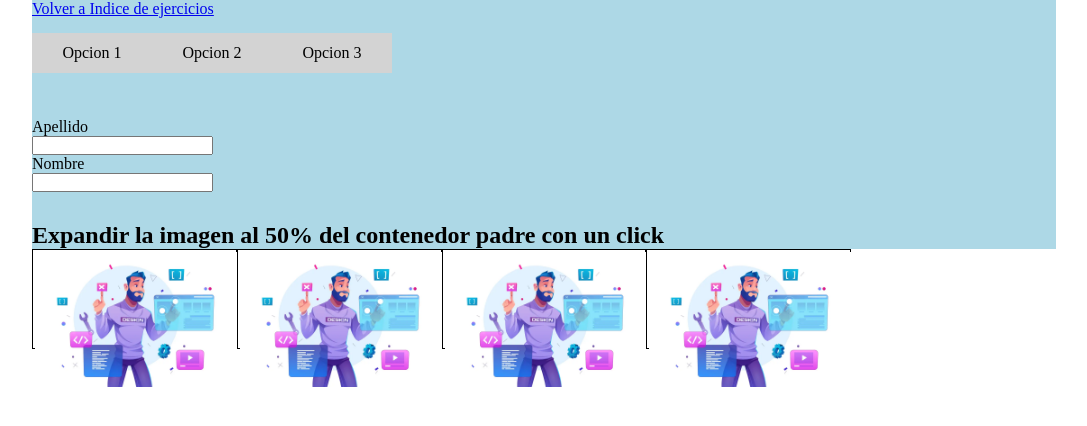
After one commit to FCatalano653/sitioweblabo3, a PHP site: page /css/cssParte2/css16SelectoresDeEvento/index.html in a window 1280 px wide. The commit adds this page. Shown: the top 426 px of the page, without its empty margins (96-1183 px from the left). Run offline with PHP 8.4, Linux system fonts and the light colour scheme.

Commit message:
ejercicios cssparte2 14 y 16

```diff
--- a/css/cssParte2/css11DivsEnFila/estilo.css
+++ b/css/cssParte2/css11DivsEnFila/estilo.css
@@ -29,11 +29,10 @@
 
     .divPrincipal{
         background-color: cornflowerblue;
-        margin-left: 10%;
-        margin-right: 10%;
         border-radius: 0;
-        width: auto;
+        width: 80%;
         height: auto;
+
 
     }
 
--- a/css/cssParte2/css11DivsEnFila/index.html
+++ b/css/cssParte2/css11DivsEnFila/index.html
@@ -14,7 +14,7 @@
 
         <div class="divPrincipal">
             <header>
-                <h1> Cajas en pila  </h1>
+                <h1> Cajas en Fila  </h1>
 
 
                 <a href="../../index.html"> Volver a Indice de ejercicios</a>
--- /dev/null
+++ b/css/cssParte2/css16SelectoresDeEvento/estilo.css
@@ -0,0 +1,78 @@
+
+
+    *{
+        margin: 0;
+        padding: 0;
+        box-sizing: border-box;
+    }
+
+    img{
+        max-width: 100%;
+        min-width: 100%;
+        margin: 1%;
+    }
+
+    header{
+        margin-bottom: 15px;
+        text-align: left;
+    }
+
+    div.nuevaFila{
+        clear: both;
+        margin-bottom: 20px;
+    }
+
+    .divPrincipal{
+        width: 80%;
+        background-color: lightblue;
+        margin-left: 10%;
+        height: auto;
+    }
+
+    div.btnOpcion{
+        background-color: lightgray;
+        float: left;
+        height: 40px;
+        width: 120px;
+        justify-content: center;
+        align-items: center;
+        display: flex;
+    }
+
+    div.btnOpcion:hover{
+        background-color: blue;
+        color: white;
+    }
+
+    div.btnOpcion:active{
+        background-color: lightcoral;
+    }
+
+    form{
+        margin-top: 100px;
+    }
+
+    input{
+        display: block;
+    }
+
+     input.iptTexto:focus{
+        background-color: lightblue;
+    }
+
+    h2{
+        margin-top: 30px;
+    }
+
+    div.Angosto{
+        border-style: solid;
+        border-width: thin;
+        float: left;
+        width: 20%;
+        height: 100px;
+        transition: width 1s;
+    }
+
+    div.Angosto:hover{
+        width: 40%;
+    }
--- /dev/null
+++ b/css/cssParte2/css16SelectoresDeEvento/index.html
@@ -0,0 +1,65 @@
+<!DOCTYPE html>
+<html lang="es">
+    <head>
+        <title> Ejercicios Css </title>
+        <meta charset="UTF-8">
+        <meta http-equiv="X-UA-Compatible" content="IE=edge">
+        <link rel="stylesheet" type="text/css" href="./estilo.css" >
+
+
+    </head>
+    <body>
+
+
+
+        <div class="divPrincipal">
+            <header>
+
+                <a href="../../index.html"> Volver a Indice de ejercicios</a>
+
+            </header>
+
+            <div class="btnOpcion">
+                <a> Opcion 1 </a>
+            </div>
+
+            <div class="btnOpcion">
+                <a> Opcion 2 </a>
+            </div>
+
+            <div class="btnOpcion">
+                <a> Opcion 3 </a>
+            </div>
+
+
+            <form>
+                <label for="apellido"> Apellido </label>
+                <input class="iptTexto" name="apellido" id="apellido" type="text" value="">
+
+                <label for="nombre"> Nombre </label>
+                <input class="iptTexto" name="nombre" id="nombre" type="text" value="">
+            </form>
+
+            <h2> Expandir la imagen al 50% del contenedor padre con un click </h2>
+
+
+            <div class="Angosto">
+                <img src="../../../html/ej01HtmlBasico/no-code-scaled.webp">
+            </div>
+            <div class="Angosto">
+                <img src="../../../html/ej01HtmlBasico/no-code-scaled.webp">
+            </div>
+            <div class="Angosto">
+                <img src="../../../html/ej01HtmlBasico/no-code-scaled.webp">
+            </div>
+            <div class="Angosto">
+                <img src="../../../html/ej01HtmlBasico/no-code-scaled.webp">
+            </div>
+
+
+        </div>
+
+
+
+    </body>
+</html>
--- a/css/index.html
+++ b/css/index.html
@@ -24,8 +24,8 @@
 
                 <li> <a href="cssParte2/css10DivsEnPila/index.html">css10DivsEnPila</a> </li>
                 <li> <a href="cssParte2/css11DivsEnFila/index.html">css11DivsEnFila</a> </li>
-                <li> <a href="ej05Iframe/index.html">css14DivsInternosEnColumnas</a> </li>
-                <li> <a href="ej05Iframe/index.html">css16SelectoresDeEvento</a> </li>
+                <li> <a href="cssParte2/css14DivsInternosEnColumnas/index.html">css14DivsInternosEnColumnas</a> </li>
+                <li> <a href="cssParte2/css16SelectoresDeEvento/index.html">css16SelectoresDeEvento</a> </li>
                 <li> <a href="ej05Iframe/index.html">css20DivsInternosRelativos</a> </li>
                 <li> <a href="ej05Iframe/index.html">css21DivsInternosAbsolutos</a> </li>
 
```
Also changed, not shown: css/cssParte2/css14DivsInternosEnColumnas/estilo.css (added, +50 -0 lines), css/cssParte2/css14DivsInternosEnColumnas/index.html (added, +66 -0 lines).
